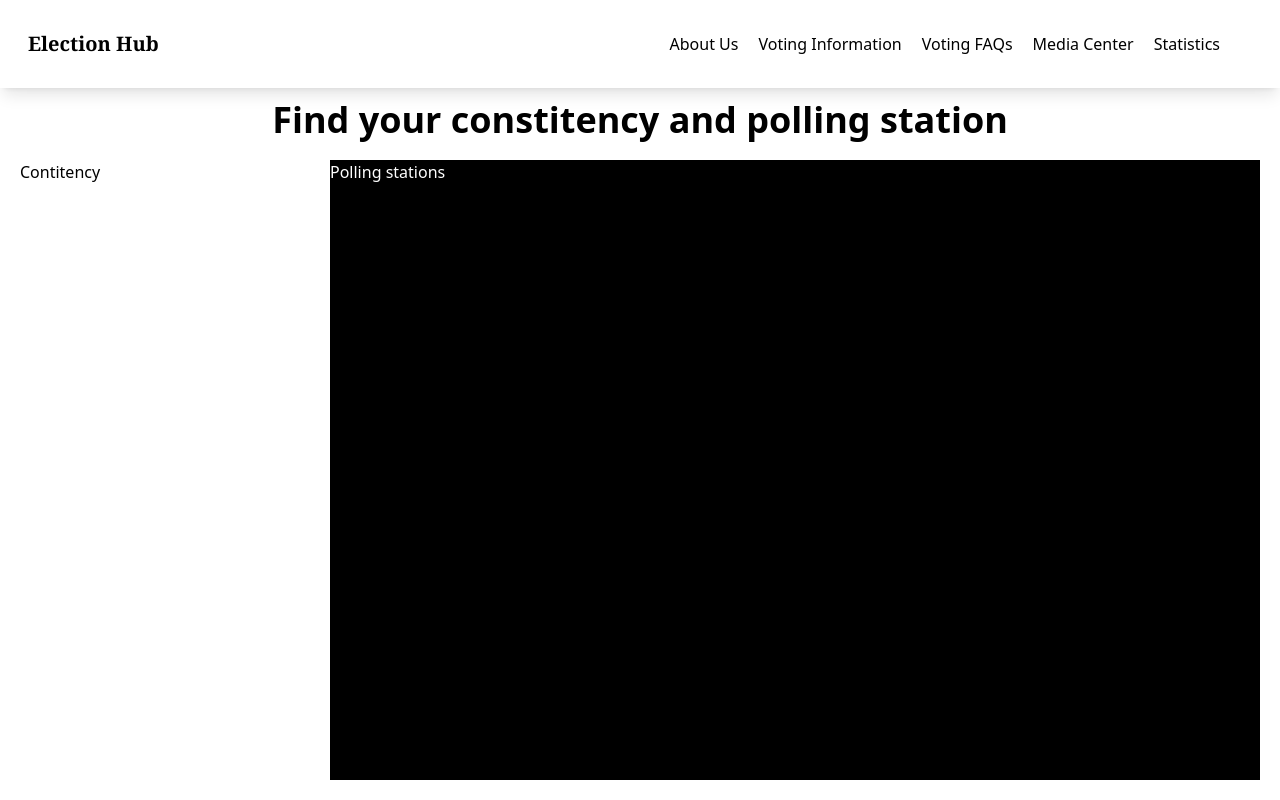
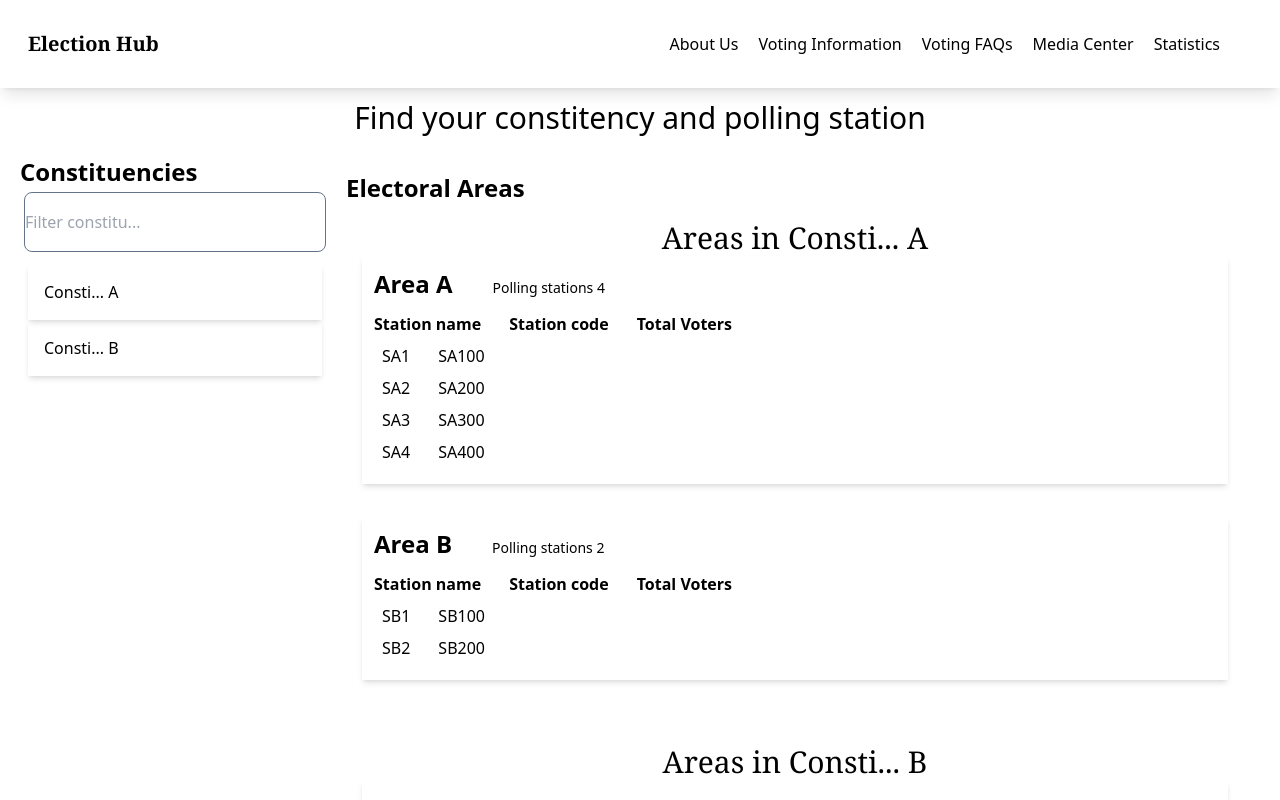
Before and after one commit to Edward-kwabena-Twumasi/Election-Information-Website, a React (Create React App) app: page /voting-information/GHAA/find in a window 1280 px wide. Built offline with nearby package versions, Linux system fonts and the light colour scheme; the HTML template or start-up script is replaced by a standard one.

Commit message:
find constituency and electoral areas feature en route

```diff
--- a/src/components/VoteInRegion.jsx
+++ b/src/components/VoteInRegion.jsx
@@ -1,4 +1,4 @@
-import {useRef, useState,useEffect} from 'react';
+import { useState,useEffect} from 'react';
 import { Link, useParams } from "react-router-dom";
 import { regions } from "../data.js/regions";
 import Faq from './Faq';
@@ -33,7 +33,7 @@ useEffect(()=>{
                     <Link className='hover:text-blue-600 hover:font-bold' to={"find"}>
                      <h4 className='  rounded-md m-3'><span className='font-bold font-serif'>{region.seats}</span> Districts & Constituencies</h4>
                     </Link>
-                    <h4 className='  rounded-md m-3'><span className='font-bold font-serif'>{region.seats}</span> polling stations</h4>
+                    <h4 className='  rounded-md m-3'><span className='font-bold font-serif'>{region.seats+2}</span> Electoral areas</h4>
                 </div>
                 <h2 className='header-text text-xl m-3 font-semibold'>Districts map</h2>
                 <img src={region.img} alt="region" className='dist-map shadow-2xl'></img>
--- a/src/components/VotingInformation.jsx
+++ b/src/components/VotingInformation.jsx
@@ -1,17 +1,17 @@
 import RegionItem from "./RegionItem";
-import { useRef, useState,useCallback} from 'react';
+import {  useState} from 'react';
 import { regions } from "../data.js/regions";
 import MapComponent from "./MapComponent";
 import {
     Link, useNavigate
   } from 'react-router-dom';
-import { Tooltip } from "chart.js";
+import { Tooltip as ChartjsTooltip} from "chart.js";
 import { useEffect } from "react";
 
 const VotingInformation=()=>{
 
     const navigate=useNavigate()
-    var [pos,setPos]=useState({x:70,y:50});
+    var [pos,setPos]=useState({x:70,y:200});
 
     const [searchSuggestions,setSearchSuggestions]=useState([]);
     const [selected,setSelected]=useState({});
--- a/src/components/find.jsx
+++ b/src/components/find.jsx
@@ -1,14 +1,59 @@
+
+import { Constituencies } from "../data.js/constituencies";
 
 const Find=()=>{
     return(
-        <div className="h-screen bg-white w-screen flex flex-col justify-start p-5 pt-20">
-          <p className="font-bold text-center text-4xl m-5">Find your constitency and polling station</p>
+        <div className="h-screen bg-white w-screen flex flex-col justify-start p-5 pt-20 ">
+          <p className="font-normal text-center text-3xl m-5">Find your constitency and polling station</p>
           <div className="h-full bg-black flex">
-            <div className="w-1/4 bg-white h-full">
-                <h5>Contitency</h5>
+            <div className="w-1/4 bg-white h-full flex flex-col">
+              <h5 className="font-semibold text-2xl">Constituencies</h5>
+              <input type="text" className="w-9/10 m-1 h-[60px] rounded-lg border border-slate-500 focus:border-slate-500" placeholder="Filter constitu..."></input>
+              <ul className="m-2">
+                {Constituencies.map(constituent=>{
+                return <li className="p-4 w-full shadow-md hover:shadow-xl" key={constituent.constit_id}>{constituent.name}</li>
+                })}
+              </ul>
+
             </div>
-            <div className="w-3/4 full">
-            <h5 className="text-white">Polling stations</h5>
+            <div className="w-3/4 h-full bg-white p-4 overflow-auto">
+             <h5 className="font-semibold text-2xl ">Electoral Areas</h5>
+                {Constituencies.map(constituent=>{
+                  return <div className="p-4 w-full flex flex-col" key={constituent.constit_id}>
+                    <h5 className="text-3xl self-center font-serif">Areas in {constituent.name}</h5>
+
+                    {constituent.areas.map((area,idx)=>{
+                      return <div className="shadow-md hover:shadow-xl flex flex-col mb-8 p-3"  key={idx}>
+                        <div className="area-title flex gap-10 font-semibold font-sans text-2xl">
+                          <h3 >{area.name} </h3>
+                          <h1><span className="font-normal text-sm"> Polling stations {area.stations.length}</span>  </h1>
+                        </div>
+                        <div>
+
+                          <div className="flex gap-7 mt-3 font-bold" >
+                            <h4> Station name </h4>
+                            <h4> Station code</h4>
+                            <h4> Total Voters</h4>
+
+                           </div>
+                          {area.stations.map((station,idx)=>{
+                           return <div className="flex gap-7 m-2" key={idx}>
+                            <h4> {station.name} </h4>
+                            <h4> {station.code}</h4>
+
+                           </div>
+                          })}
+                        </div>
+
+
+
+                        </div>
+                    })
+                    }
+
+
+                  </div>
+                })}
             </div>
           </div>
         </div>
--- /dev/null
+++ b/src/data.js/constituencies.js
@@ -0,0 +1,52 @@
+export const Constituencies=[
+    {
+    "name":"Consti... A",
+    "constit_id":0,
+    "region_id":"GHAH",
+    "areas":[
+        {"name":"Area A",
+        "area_id":0,
+        "stations":[
+           {"name": "SA1","code": "SA100"},
+           {"name": "SA2","code": "SA200"},
+           {"name": "SA3","code": "SA300"},
+           {"name": "SA4","code": "SA400"},
+
+        ]
+      },
+      {"name":"Area B",
+      "area_id":1,
+      "stations":[
+        {"name": "SB1","code": "SB100"},
+        {"name": "SB2","code": "SB200"},
+
+      ]
+    },
+    ]
+  },
+  {
+    "name":"Consti... B",
+    "constit_id":1,
+    "region_id":"GHAH",
+    "areas":[
+        {"name":"Area A",
+        "area_id":0,
+        "stations":[
+            {"name": "SA1","code": "SA100"},
+           {"name": "SA2","code": "SA200"},
+
+        ]
+      },
+      {"name":"Area B",
+      "area_id":1,
+      "stations":[
+        {"name": "SB1","code": "SB100"},
+        {"name": "SB2","code": "SB200"},
+        {"name": "SB3","code": "SB300"},
+
+      ]
+    },
+    ]
+  },
+
+]
```
